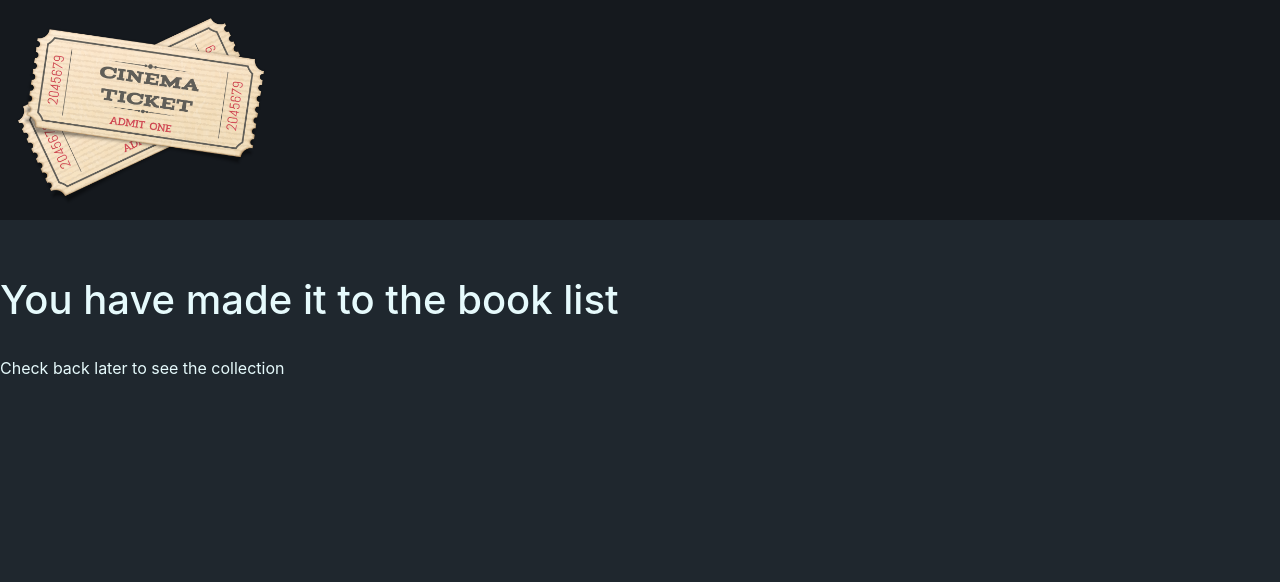
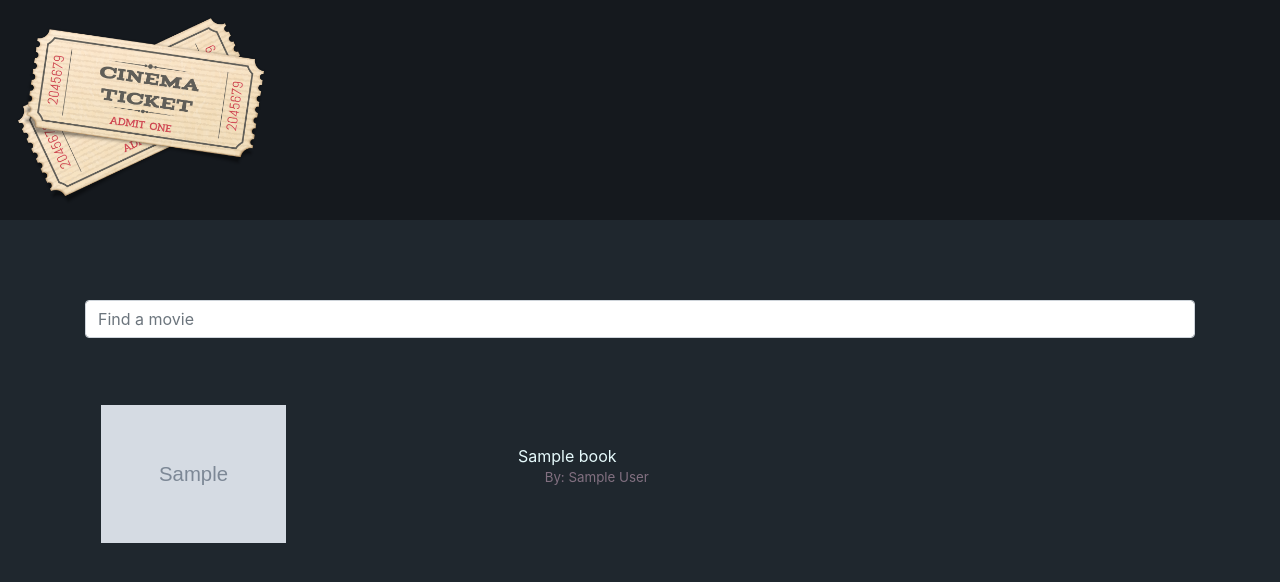
Before and after one commit to mwhalen18/moviesite, a Django app: page /book_feed/ in a window 1280 px wide. Shown: the top 582 px of the page. Run offline with Django 4.2, Linux system fonts and the light colour scheme; tables that the repository leaves empty hold one stand-in row (values such as "Sample post"); grey boxes marked "Sample" are stand-in pictures; some libraries are stand-ins or nearby versions.

Commit message:
added filtering to book feed

```diff
--- /dev/null
+++ b/book_feed/filters.py
@@ -0,0 +1,18 @@
+import django_filters
+from django import forms
+
+from .models import Book
+
+class BookFilter(django_filters.FilterSet):
+    title = django_filters.CharFilter(lookup_expr='contains',
+            widget = forms.widgets.TextInput(
+            attrs={
+                'placeholder': 'Find a movie',
+                'style': 'width: 100%',
+                'class': 'form-control'
+            }
+            ), label = '')
+
+    class Meta:
+        model = Book
+        fields = ['title']
--- a/book_feed/templates/book_feed/book_list.html
+++ b/book_feed/templates/book_feed/book_list.html
@@ -1,6 +1,50 @@
 {% extends "base.html" %}
 {% block page_content %}
-<h1 style="color: #E6FAFC;">You have made it to the book list</h1>
+
 <br>
-<p style="color: #E6FAFC">Check back later to see the collection</p>
+<div class="container">
+    <form method="get" style="display: inline;">
+        {{ filtered_qs_form.form.as_p }}
+    </form>
+    <div >
+        <span class="step-links">
+        {% if filter.has_previous %}
+        <a href="?page={{ filter.previous_page_number }}">
+            <span style="font-size:30px;float:left;padding-left:50px;color: #6D72C3;" class="glyphicon glyphicon-arrow-left">
+                previous
+            </span>
+        </a>
+        {% endif %}
+        {% if filter.has_next %}
+        <a href="?page={{ filter.next_page_number }}">
+            <span style="font-size:30px;float:right;padding-right:50px;color: #6D72C3;" class="glyphicon glyphicon-arrow-right">
+                next
+            </span>
+        </a>
+        {% endif %}
+        </span>
+    </div>
+    <br>
+    <br>
+
+    <table class="article-table">
+        <thead class="article-table__headers">
+            <th></th>
+            <th></th>
+        </thead>
+        {% for book in filter %}
+        <tr class="article-table__rows">
+            <td>
+                <img class="col-sm-6" src="{{book.cover_path}}" alt="..."/>
+            </td>
+            <td>
+                <h7 style="color: #E6FAFC;">{{book.title}}</h5>
+                <p style="color: #827081;font-size: smaller;">&emsp;&emsp;By: {{book.authors}}</p>
+            </td>
+        </tr>
+        {% endfor %}
+    </table>
+</div>
+
+
 {% endblock %}
--- a/book_feed/views.py
+++ b/book_feed/views.py
@@ -1,5 +1,30 @@
 from django.shortcuts import render
+
+from django.core.paginator import Paginator, EmptyPage, PageNotAnInteger
+
+from .models import Book
+from .filters import BookFilter
 
 # Create your views here.
 def book_list(request):
-    return render(request, 'book_feed/book_list.html')
+    f = BookFilter(request.GET, queryset=Book.objects.all().order_by('title'))
+    #query_set = Book.objects.all().order_by('title')
+    paginator = Paginator(f.qs, 20)
+
+    page = request.GET.get('page')
+
+    try:
+        response = paginator.page(page)
+    except PageNotAnInteger:
+        response = paginator.page(1)
+    except EmptyPage:
+        response = paginator.page(paginator.num_pages)
+
+
+
+    context = {
+        'filter': response,
+        'filtered_qs_form': f
+    }
+
+    return render(request, 'book_feed/book_list.html', context)
--- a/movie_feed/templates/movie_feed/movie_list.html
+++ b/movie_feed/templates/movie_feed/movie_list.html
@@ -30,7 +30,7 @@
     </div>
     <br>
     <br>
-    <div class="row gy-3" style="min-width: 90%;"">
+    <div class="row gy-3" style="min-width: 90%;">
         {% for movie in filter %}
             <div class="col-2">
                 <div class="card mx-auto" style="overflow: hidden;">
--- a/moviesite/templates/home.html
+++ b/moviesite/templates/home.html
@@ -1,6 +1,6 @@
 {% extends "base.html" %}
 {% block page_content %}
-<h1 style="color: #E6FAFC;">Welcome to Matt and Sam's Physical Media Extravaganza</h1>
+<h1 style="color: #E6FAFC;">Welcome to Matt and Sam's Library Extravaganza</h1>
 <p style="color: #E6FAFC;">Click <a href="{% url 'movie_list' %}" style="color: #6D72C3;"> here </a> to explore the movies in the collection</p>
 <p style="color: #E6FAFC;">Click <a href="{% url 'book_list' %}" style="color: #6D72C3;"> here </a> to explore the books in the collection</p>
 {% endblock %}
```
Also changed, not shown: book_feed/management/commands/load-books.py (added, +40 -0 lines), book_feed/management/__init__.py (added), book_feed/management/commands/__init__.py (added), book_feed/management/commands/_private.py (added), book_feed/migrations/0001_initial.py (added).
